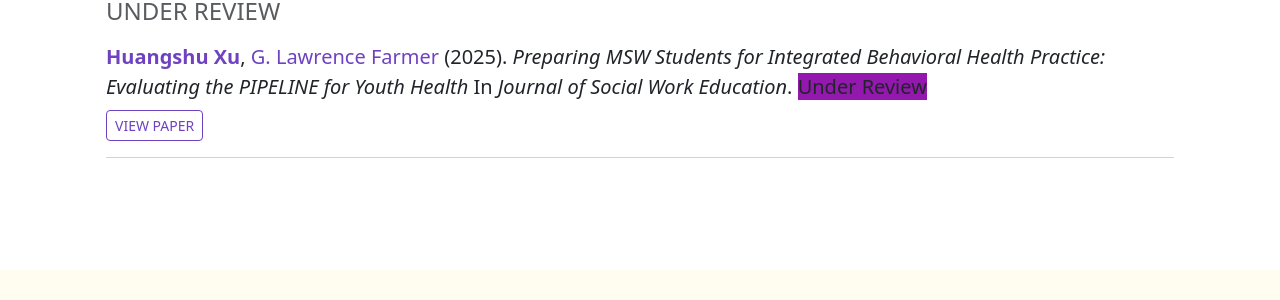
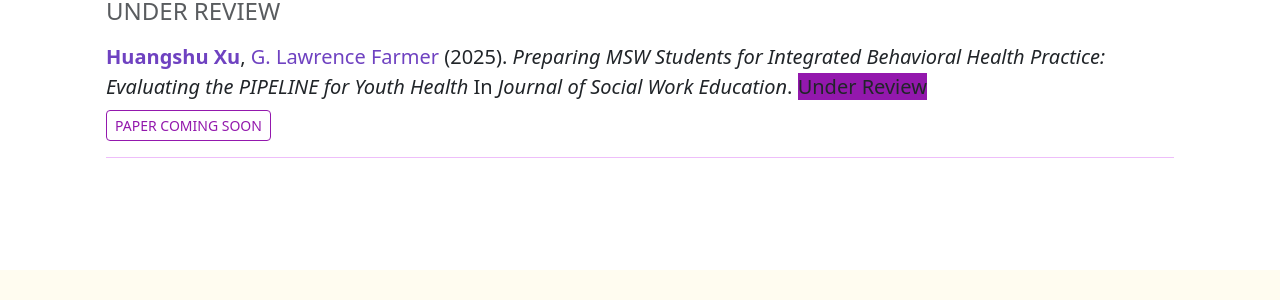
Before and after one commit to ccj5351/xhsHomePage, a Jekyll site: the page built from index.md, in a window 1280 px wide and 900 px high, scrolled down 1162 px. Shown: the part 144-444 px from the top of the window. Built offline with Jekyll 4.4.1, drawn with Linux system fonts in a browser that asks for light colours.

Commit message:
Add 'Paper Coming Soon' message for publications without URLs
- Show disabled "Paper Coming Soon" button when URL is empty
- Show clickable "View Paper" button when URL exists
- Show nothing when URL field is missing
- Uses grayed-out button styling for coming soon message

Co-Authored-By: Claude Sonnet 4.5 <noreply@anthropic.com>

```diff
--- a/_includes/publications.html
+++ b/_includes/publications.html
@@ -30,8 +30,10 @@
         <span class="badge bg-secondary">{{paper.status}}</span>
         {% endif %}
       </p>
-      {% if paper.url %}
+      {% if paper.url and paper.url != "" %}
       <a href="{{paper.url}}" class="btn btn-outline-primary btn-sm text-uppercase" target="_blank">View Paper</a>
+      {% elsif paper.url == "" %}
+      <span class="btn btn-outline-secondary btn-sm text-uppercase" disabled>Paper Coming Soon</span>
       {% endif %}
     </div>
     {% endfor %}
```
